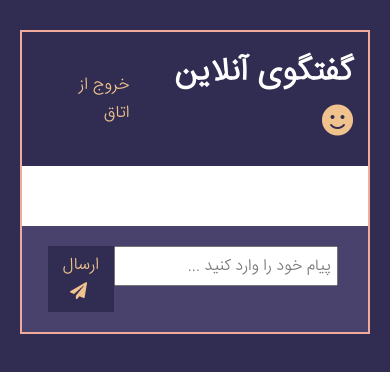
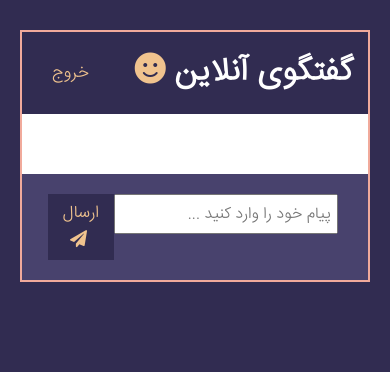
Before and after one commit to thismajid/realtime-chat, a website: page public/chat.html in a window 390 px wide. Drawn offline with nearby package versions, Linux system fonts and the light colour scheme; no server answers.

Commit message:
fix some things

```diff
--- a/public/chat.html
+++ b/public/chat.html
@@ -18,7 +18,7 @@
         <h1>
           گفتگوی آنلاین <i class="fas fa-smile" style="color: #f0c38e"></i>
         </h1>
-        <a href="index.html" class="btn">خروج از اتاق</a>
+        <a href="index.html" class="btn">خروج</a>
       </header>
       <main class="chat-main">
         <div class="chat-sidebar">
--- a/public/css/style.css
+++ b/public/css/style.css
@@ -197,4 +197,9 @@ a {
 	.chat-sidebar {
 		display: none;
 	}
+
+	.btn{
+		padding: -5px 5px;
+	}
+
 }
```
